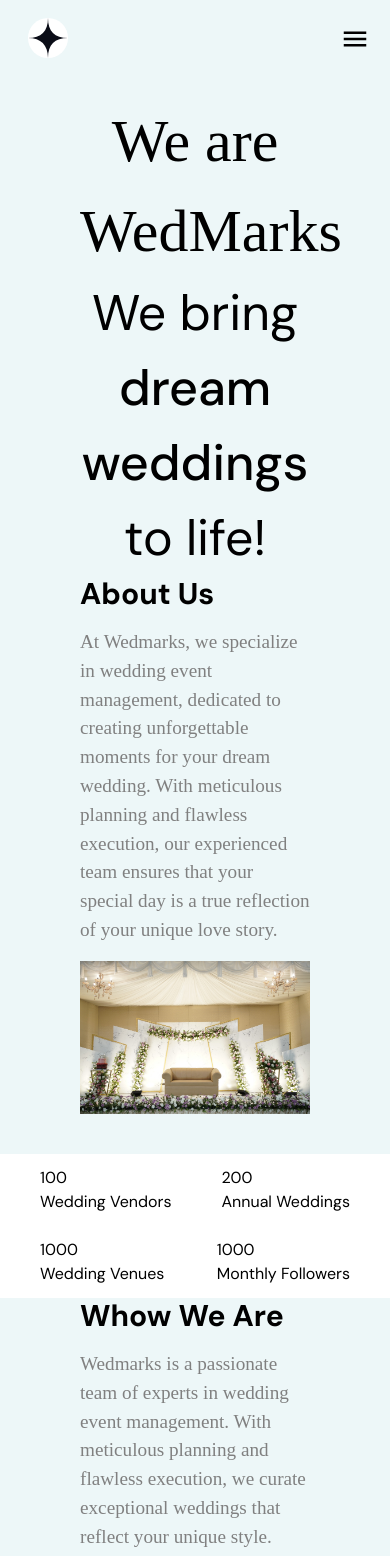
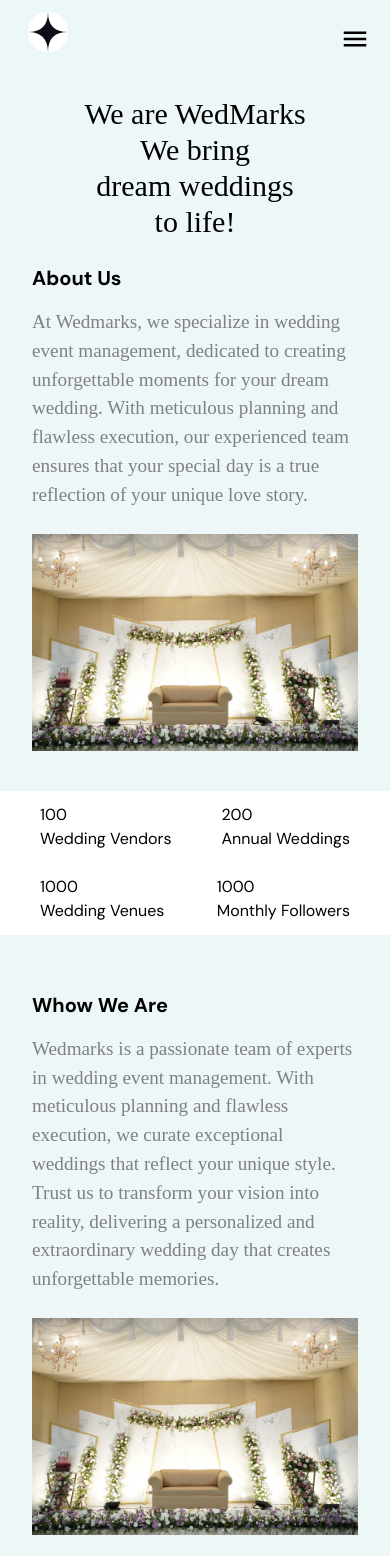
Before and after one commit to ArunKumar000777/wed-marks, a React (Vite) app: page /About in a window 390 px wide. Shown: the top 1556 px of the page. Built offline with nearby package versions, Linux system fonts and the light colour scheme; a web font is replaced by a local one.

Commit message:
about page font changes

```diff
--- a/src/components/Navbar.jsx
+++ b/src/components/Navbar.jsx
@@ -54,14 +54,14 @@
     return (
         <nav
             ref={ref}
-            className={`fixed top-0 flex items-center justify-between w-full h-14 pt-5 lg:h-20 lg:${
+            className={`fixed top-0 flex items-center justify-between w-full h-14 py-5 lg:h-20 lg:${
                 isScrolled ? "top-0" : "top-10"
             } lg:bg-[#ffffff14] lg:backdrop-blur-lg z-50 bg-light`}
         >
             <div className="fixed z-20 cursor-pointer md:hidden right-5 top-6" onClick={() => setopen(!open)}>
                 {open ? <CloseIcon /> : <MenuIcon style={{ fontSize: "30px" }} />}
             </div>
-            <img src={logo} alt="logo" className="w-10 ml-7" />
+            <img src={logo} alt="logo" className="w-10 mt-2 ml-7 lg:mt-0" />
             <ul
                 className={` backdrop-blur-md lg:backdrop-blur-0  md:pl-10 pr-28 md:static fixed duration-500 ease-linear top-0 md:h-auto h-screen z-10 ${
                     !open ? "right-[-100%] " : "right-0"
--- a/src/pages/About.jsx
+++ b/src/pages/About.jsx
@@ -5,29 +5,31 @@
 const About = () => {
     return (
         <motion.div
-            className="mt-10 bg-light pt-14"
+            className=" bg-light pt-14"
             initial={{ opacity: 0 }}
             animate={{ opacity: 1 }}
             exit={{ opacity: 0 }}
         >
             {/* section1 */}
-            <div className="container mx-auto h-auto md:h-[440px] lg:h-[540px] flex flex-col justify-center lg:px-40 px-20">
-                <h1 className="text-center text-[60px] font-medium">We are WedMarks</h1>
-                <h2 className="text-center text-[50px] font-light">We bring</h2>
-                <h2 className="text-center text-[50px] font-medium">dream weddings</h2>
-                <h2 className="text-center text-[50px] font-light">to life!</h2>
+            <div className="container  mx-auto h-auto md:h-[440px] lg:h-[540px] flex flex-col justify-center  md:mt-20 lg:mt-0 mt-10">
+                <h1 className="text-center xl:text-[60px] lg:text-[50px] md:text-4xl text-3xl font-medium">
+                    We are WedMarks
+                </h1>
+                <h1 className="text-center xl:text-[50px] lg:text-4xl  text-3xl font-light lg:mt-6">We bring</h1>
+                <h1 className="text-center xl:text-[50px] lg:text-4xl  text-3xl font-medium lg:mt-6">dream weddings</h1>
+                <h1 className="text-center xl:text-[50px] lg:text-4xl  text-3xl font-light lg:mt-6">to life!</h1>
             </div>
             {/* section2 */}
-            <div className="flex flex-col items-center justify-center px-20 md:flex-row lg:px-40 md:gap-x-5">
+            <div className="flex flex-col items-center justify-center px-8 md:flex-row lg:px-40 md:gap-x-5">
                 <div className="md:w-1/2 lg:h-[627px] md:h-[500px] sm:h-[400px] flex flex-col justify-center lg:px-5">
-                    <h3 className="mb-4 text-3xl font-bold">About Us</h3>
+                    <h3 className="mt-6 mb-4 text-xl font-bold lg:text-3xl lg:mt-0">About Us</h3>
                     <p className="mb-4 lg:text-2xl">
                         At Wedmarks, we specialize in wedding event management, dedicated to creating unforgettable moments
                         for your dream wedding. With meticulous planning and flawless execution, our experienced team
                         ensures that your special day is a true reflection of your unique love story.
                     </p>
                 </div>
-                <div className="md:w-1/2 lg:h-[620px] md:h-[500px] sm:h-[400px] flex flex-col justify-center">
+                <div className="md:w-1/2 lg:h-[620px] md:h-[500px] sm:h-[400px] flex flex-col justify-center mt-2 lg:mt-0 sm:pb-14 md:pb-0">
                     <img src={image2} alt="" className="w-full h-auto" />
                 </div>
             </div>
@@ -64,9 +66,9 @@
                 </div>
             </div>
             {/* section4 */}
-            <div className="flex flex-col items-center justify-center px-20 md:flex-row-reverse lg:px-40 md:gap-x-5">
+            <div className="flex flex-col items-center justify-center px-8 py-8 md:flex-row-reverse lg:px-40 md:gap-x-5 lg:py-0">
                 <div className="md:w-1/2 lg:h-[627px] md:h-[500px] sm:h-[400px] flex flex-col justify-center lg:px-5">
-                    <h3 className="mb-4 text-3xl font-bold">Whow We Are</h3>
+                    <h3 className="mt-6 mb-4 text-xl font-bold lg:text-3xl lg:mt-0">Whow We Are</h3>
                     <p className="mb-4 lg:text-2xl">
                         Wedmarks is a passionate team of experts in wedding event management. With meticulous planning and
                         flawless execution, we curate exceptional weddings that reflect your unique style. Trust us to
@@ -74,14 +76,14 @@
                         creates unforgettable memories.
                     </p>
                 </div>
-                <div className="md:w-1/2 lg:h-[620px] md:h-[500px] sm:h-[400px] flex flex-col justify-center">
+                <div className="md:w-1/2 lg:h-[620px] md:h-[500px] sm:h-[400px] flex flex-col justify-center mt-2 lg:mt-0">
                     <img src={image2} alt="" className="w-full h-auto" />
                 </div>
             </div>
             {/* section4 */}
-            <div className="flex flex-col items-center justify-center px-20 md:flex-row lg:px-40 md:gap-x-5">
+            <div className="flex flex-col items-center justify-center px-8 py-8 md:flex-row lg:px-40 md:gap-x-5 lg:py-0">
                 <div className="md:w-1/2 lg:h-[627px] md:h-[500px] sm:h-[400px] flex flex-col justify-center lg:px-5">
-                    <h3 className="mb-4 text-3xl font-bold">What We Offer</h3>
+                    <h3 className="mb-4 text-xl font-bold lg:text-3xl">What We Offer</h3>
                     <p className="mb-4 lg:text-2xl">
                         At Wedmarks, we provide a full range of wedding services, from concept design and planning to venue
                         selection, vendor coordination, and flawless execution. With personalized solutions tailored to your
@@ -89,7 +91,7 @@
                         ensuring a perfect day to cherish forever.
                     </p>
                 </div>
-                <div className="md:w-1/2 lg:h-[620px] md:h-[500px] sm:h-[400px] flex flex-col justify-center">
+                <div className="md:w-1/2 lg:h-[620px] md:h-[500px] sm:h-[400px] flex flex-col justify-center mt-2 lg:mt-0 sm:pb-14 md:pb-0">
                     <img src={image2} alt="" className="w-full h-auto" />
                 </div>
             </div>
```
